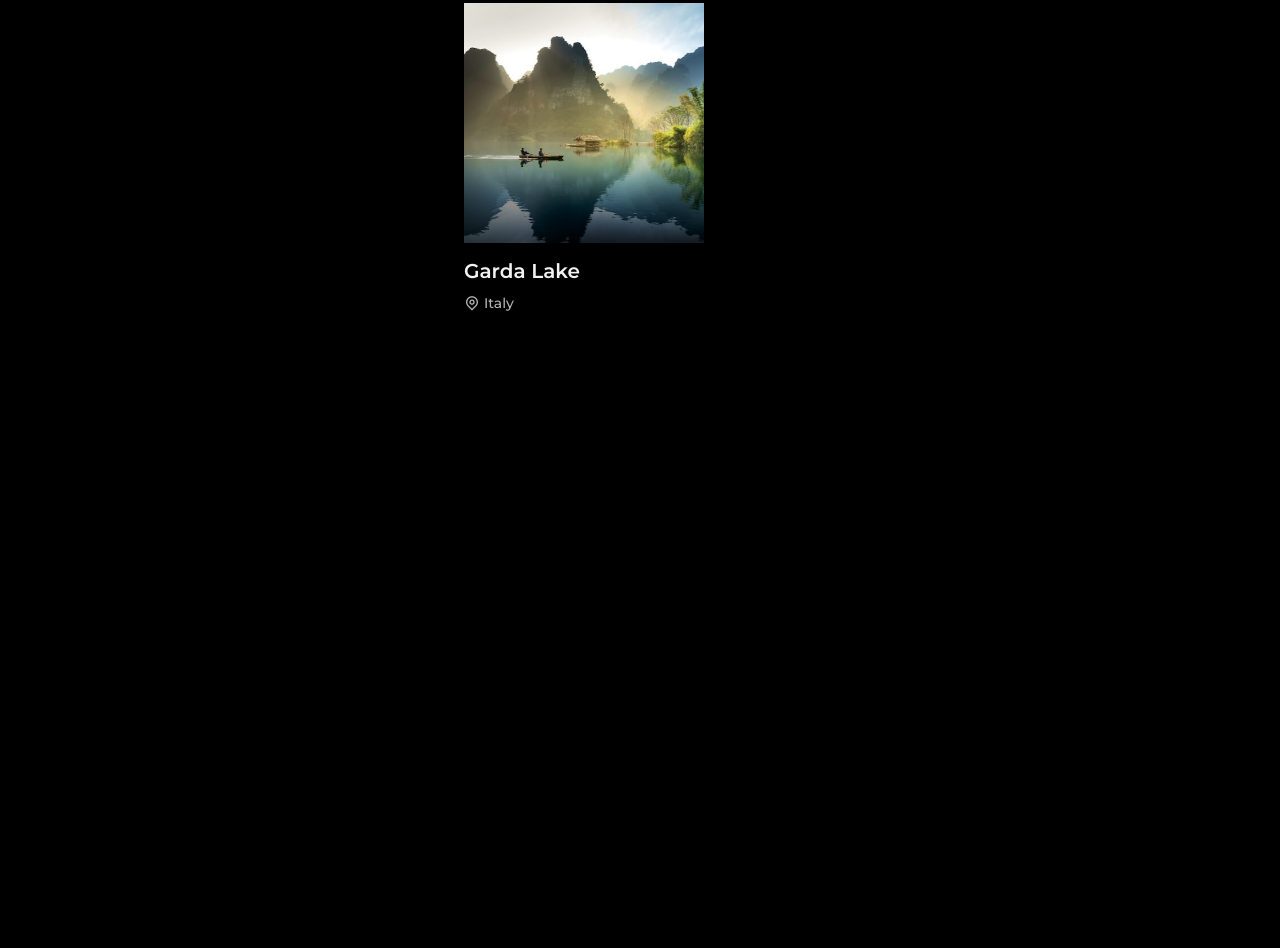
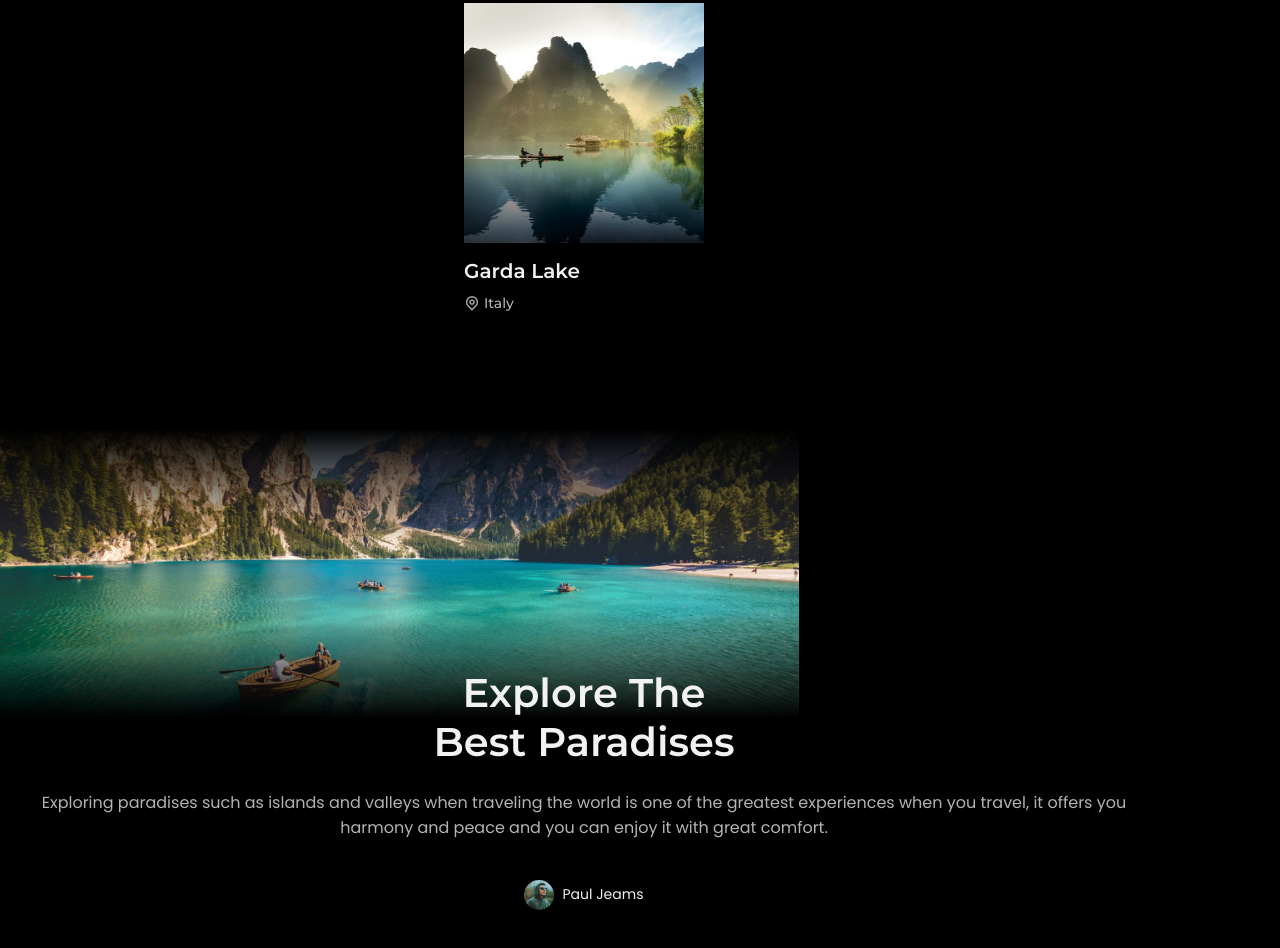
Before and after one commit to olena-sky/responsive-travel-website, a plain HTML site: page index.html in a window 1280 px wide. Shown: the part 2890-3838 px from the top of the page. Before the commit the page ends 3414 px from the top, so only its background shows below. Drawn offline with nearby package versions, Linux system fonts and the light colour scheme.

Commit message:
feat: add section explore

```diff
--- a/assets/css/styles.css
+++ b/assets/css/styles.css
@@ -417,7 +417,58 @@ img {
 }
 
 /*=============== EXPLORE ===============*/
+.explore{
+  position: relative;
+}
 
+.explore__image{
+  position: absolute;
+  overflow: hidden;
+}
+
+.explore__img{
+  width: 100%;
+  height: 333px;
+  object-fit: cover;
+  object-position: center;
+}
+
+.explore__shadow{
+  position: absolute;
+  top: 0;
+  left: 0;
+  width: 100%;
+  height: 100%;
+  background: linear-gradient(180deg,
+  hsl(0, 0%, 0%) 5%,
+  hsla(0, 0%, 0%, 0) 40%,
+  hsla(0, 0%, 0%, 0) 60%,
+  hsl(0, 0%, 0%) 92%);
+}
+
+.explore__content{
+  position: relative;
+  padding-top: 16rem;
+  text-align: center;
+  row-gap: 2.5rem;
+}
+
+.explore__user{
+  display: inline-flex;
+  align-items: center;
+  justify-content: center;
+  column-gap: .5rem;
+}
+
+.explore__perfil{
+  width: 30px;
+  border-radius: 50%;
+}
+
+.explore__name{
+  font-size: var(--small-font-size);
+  color: var(--title-color);
+}
 
 /*=============== JOIN ===============*/
 
--- a/index.html
+++ b/index.html
@@ -201,7 +201,34 @@
 
          <!--==================== EXPLORE ====================-->
          <section class="explore section" id="explore">
+            <div class="explore__container">
+              <div class="explore__image">
+                <img class="explore__img" src="./assets/img/explore-beach.jpg" alt="explore image">
+                <div class="explore__shadow"></div>
+              </div>
 
+              <div class="explore__content container grid">
+                <div class="explore__data">
+                  <h2 class="section__title">
+                    Explore The <br>
+                    Best Paradises
+                  </h2>
+
+                  <p class="explore__description">
+                    Exploring paradises such as islands and
+                    valleys when traveling the world is one of
+                    the greatest experiences when you travel, it
+                    offers you harmony and peace and you
+                    can enjoy it with great comfort.
+                  </p>
+                </div>
+
+                <div class="explore__user">
+                  <img class="explore__perfil" src="./assets/img/explore-perfil.png" alt="explore image">
+                  <span class="explore__name">Paul Jeams</span>
+                </div>
+              </div>
+            </div>
          </section>
 
          <!--==================== JOIN ====================-->
```
